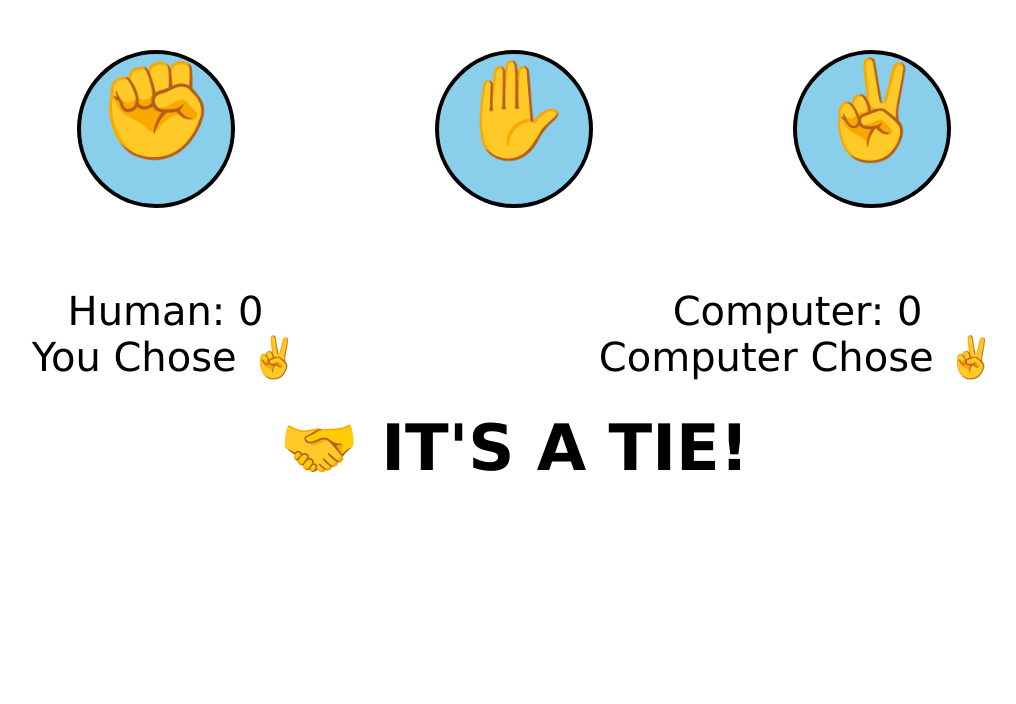
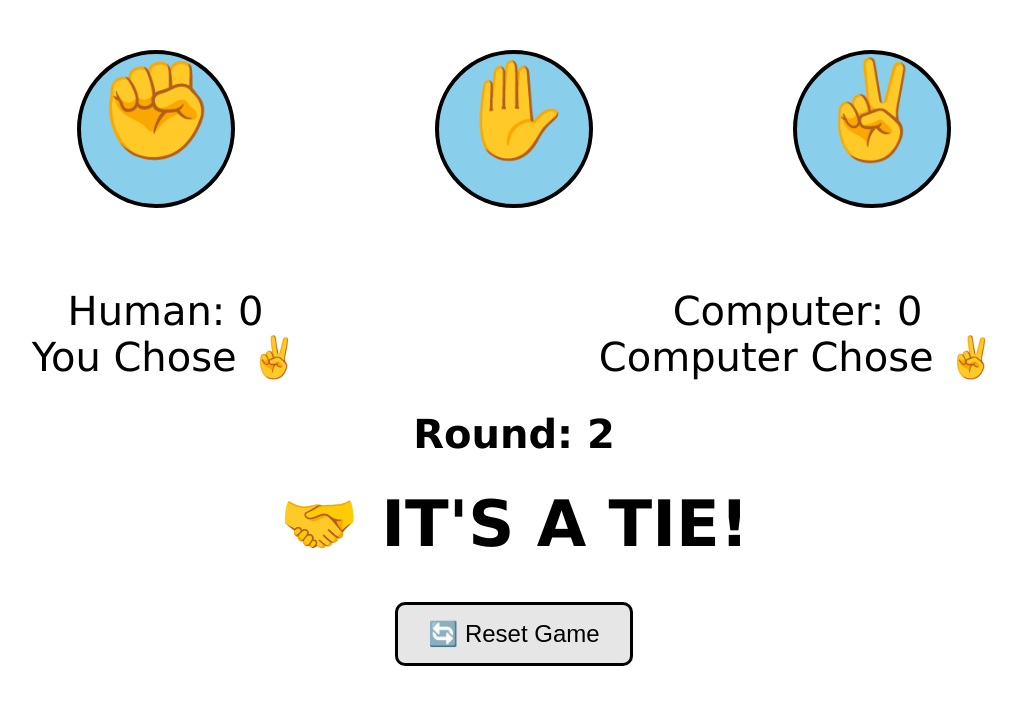
Before and after one commit to Rbienvenue/rock-paper-scissors-game, a plain HTML site: page index.html in a window 1280 px wide. Both pictures are taken after a click on the element "✌️". Shown: the whole page, without its empty margins (126-1142 px from the left). Drawn offline with Linux system fonts and the light colour scheme.

Commit message:
added animations

```diff
--- a/index.html
+++ b/index.html
@@ -25,7 +25,12 @@
         </div>
     </div>
 
+    <div id="round">Round: <span id="roundNumber">1</span></div>
+
     <div id="result"></div>
+
+    <!-- Optional Reset Button -->
+    <button id="resetBtn" onclick="resetGame()">🔄 Reset Game</button>
 
     <script src="index.js"></script>
 </body>
--- a/index.js
+++ b/index.js
@@ -5,11 +5,17 @@ const playerDisplay = document.querySelector(".human-display");
 const result = document.getElementById("result");
 const cScore = document.getElementById("cScore");
 const hScore = document.getElementById("hScore");
+const roundNumber = document.getElementById("roundNumber");
+
+// Sounds
+const winSound = new Audio("win.mp3");
+const loseSound = new Audio("lose.mp3");
+const tieSound = new Audio("tie.mp3");
 
 let i = 0; // Computer score
 let j = 0; // Human score
+let round = 1; // Round counter
 
-// Helper to get computer choice
 function getComputerChoice() {
     return options[Math.floor(Math.random() * options.length)];
 }
@@ -17,7 +23,6 @@ function getComputerChoice() {
 function playGame(playerChoice) {
     const computerChoice = getComputerChoice();
 
-    // Emoji mapping
     const emojis = {
         rock: "✊",
         paper: "✋",
@@ -27,19 +32,46 @@ function playGame(playerChoice) {
     playerDisplay.textContent = `You Chose ${emojis[playerChoice]}`;
     computerDisplay.textContent = `Computer Chose ${emojis[computerChoice]}`;
 
+    let outcome;
+
     if (playerChoice === computerChoice) {
-        result.textContent = "🤝 IT'S A TIE!";
+        outcome = "🤝 IT'S A TIE!";
+        tieSound.play();
     } else if (
         (playerChoice === "rock" && computerChoice === "scissors") ||
         (playerChoice === "paper" && computerChoice === "rock") ||
         (playerChoice === "scissors" && computerChoice === "paper")
     ) {
-        result.textContent = "🏆 YOU WIN!";
+        outcome = "🏆 YOU WIN!";
+        winSound.play();
         j++;
         hScore.textContent = j;
     } else {
-        result.textContent = "💀 YOU LOSE!";
+        outcome = "💀 YOU LOSE!";
+        loseSound.play();
         i++;
         cScore.textContent = i;
     }
+
+    result.textContent = outcome;
+
+    // Trigger animation
+    result.classList.remove("animate");
+    void result.offsetWidth; // restart animation trick
+    result.classList.add("animate");
+
+    // Update round
+    round++;
+    roundNumber.textContent = round;
 }
+
+// Reset game (optional button)
+function resetGame() {
+    i = j = 0;
+    round = 1;
+    hScore.textContent = cScore.textContent = 0;
+    roundNumber.textContent = round;
+    result.textContent = "";
+    playerDisplay.textContent = "";
+    computerDisplay.textContent = "";
+}
--- a/style.css
+++ b/style.css
@@ -1,14 +1,14 @@
-body{
+body {
     text-align: center;
     font-family: Verdana, sans-serif;
 }
-.items{
+.items {
     display: flex;
     justify-content: center;
     margin-top: 50px;
 }
 
-.items div{
+.items div {
     background: hsl(197, 71%, 73%);
     margin: 0px 100px;
     font-size: 6rem;
@@ -19,31 +19,65 @@ body{
     cursor: pointer;
 }
 
-.items div:hover{
+.items div:hover {
     background: hsl(197, 71%, 53%);
 }
 
-.items div:active{
+.items div:active {
     background: hsl(197, 71%, 43%);
 }
 
-.players{
+.players {
     display: flex;
     justify-content: space-around;
     font-size: 3rem;
     margin-top: 80px;
 }
 
-#result{
+#result {
     font-size: 4rem;
     margin-top: 30px;
     font-weight: bold;
 }
-#person-display{
+
+#person-display, #computer-display {
     text-align: center;
     font-size: 2.5rem;
 }
-#computer-display{
-    text-align: center;
+
+#round {
     font-size: 2.5rem;
+    margin-top: 30px;
+    font-weight: bold;
 }
+
+/* Animation for result */
+@keyframes pop {
+    0% { transform: scale(1); }
+    50% { transform: scale(1.3); }
+    100% { transform: scale(1); }
+}
+
+#result.animate {
+    animation: pop 0.3s ease-in-out;
+}
+
+#resetBtn {
+    margin-top: 40px;
+    padding: 15px 30px;
+    font-size: 1.5rem;
+    background-color: hsl(0, 0%, 90%);
+    border: 3px solid black;
+    border-radius: 10px;
+    cursor: pointer;
+    transition: background-color 0.3s ease, transform 0.1s ease;
+}
+
+#resetBtn:hover {
+    background-color: hsl(0, 0%, 80%);
+}
+
+#resetBtn:active {
+    transform: scale(0.95);
+    background-color: hsl(0, 0%, 70%);
+}
```
